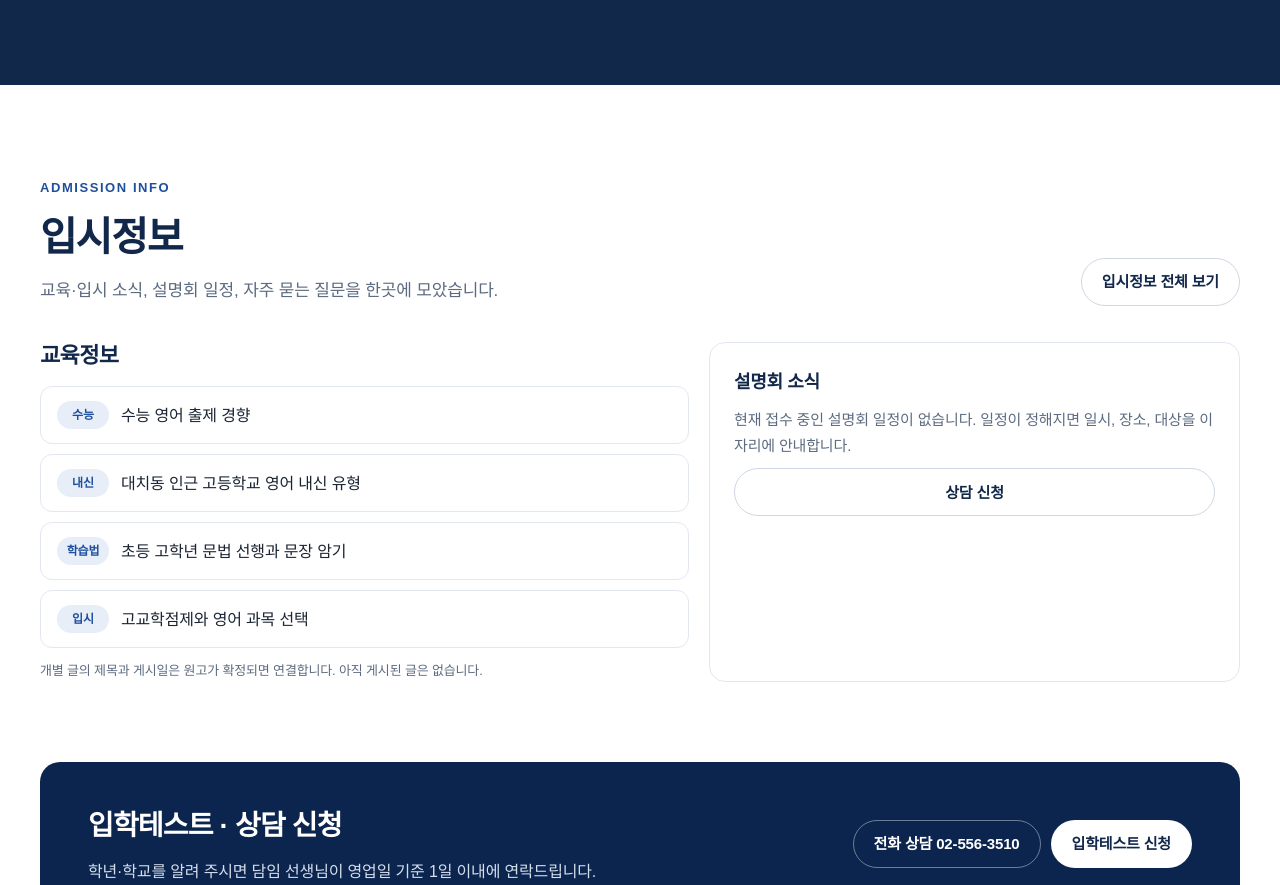
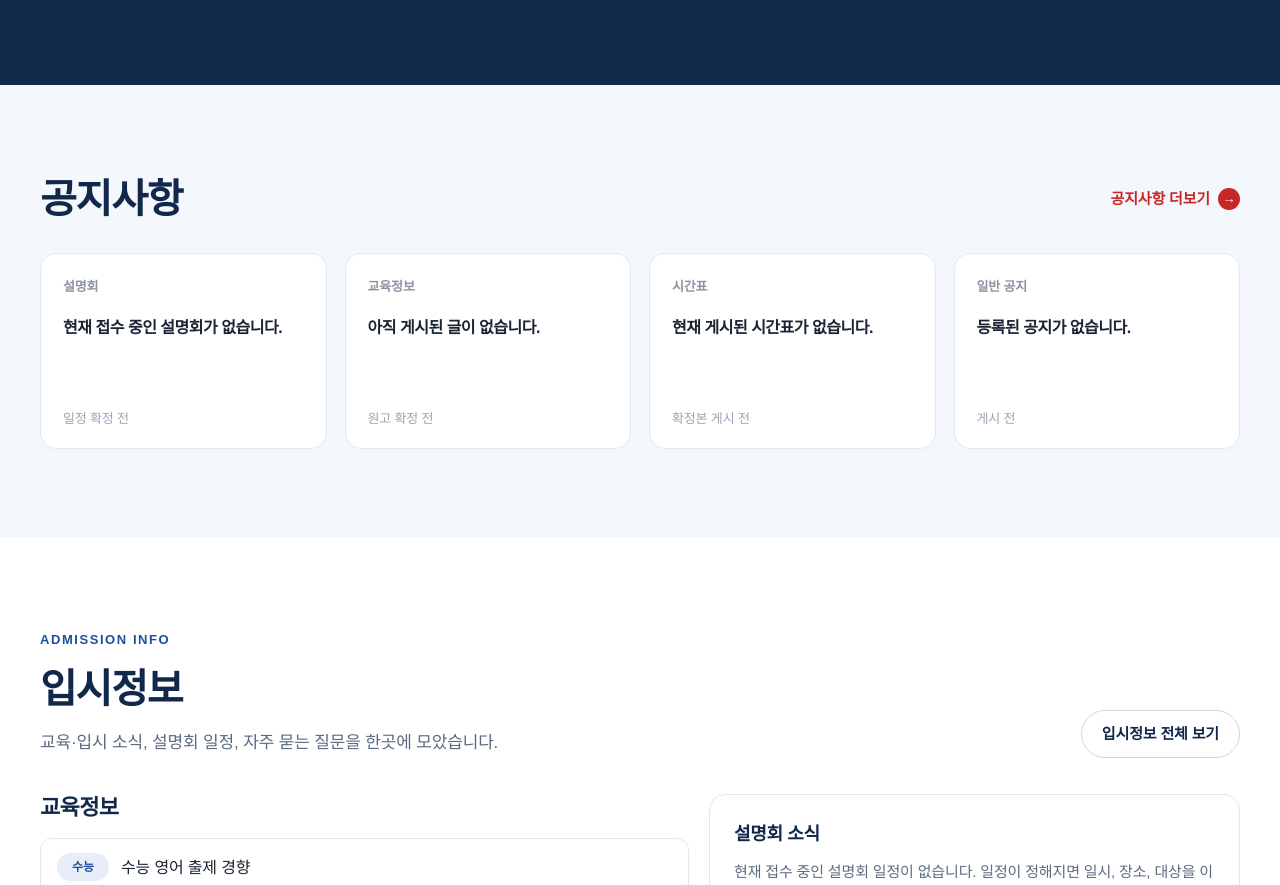
Before and after one commit to howmaking-prog/dcbesteng, a plain HTML site: page index.html in a window 1280 px wide. Shown: the part 2031-2916 px from the top of the page. Drawn offline with Linux system fonts and the light colour scheme; a web font is replaced by a local one.

Commit message:
첫화면에 공지 카드를 넣고 올리면 남색으로 바뀌게 한다.
Co-authored-by: Cursor <cursoragent@cursor.com>

```diff
--- a/css/home.css
+++ b/css/home.css
@@ -281,6 +281,105 @@
 .roadmap li:focus-within h3,
 .roadmap li:focus-within p {
   color: var(--white);
+}
+
+/* 첫 화면 공지 카드. 기본은 흰색이고, 마우스를 올리면 입시로드맵처럼 남색이 된다. */
+.notice-head {
+  align-items: flex-start;
+  margin-bottom: 28px;
+}
+
+.notice-more {
+  display: inline-flex;
+  align-items: center;
+  gap: 8px;
+  color: #c62828;
+  font-size: 15px;
+  font-weight: 700;
+  white-space: nowrap;
+}
+
+.notice-more span {
+  display: grid;
+  width: 22px;
+  height: 22px;
+  place-items: center;
+  border-radius: 50%;
+  background: #c62828;
+  color: var(--white);
+  font-size: 13px;
+  line-height: 1;
+}
+
+.notice-board {
+  display: grid;
+  gap: 16px;
+}
+
+.notice-board a {
+  display: flex;
+  flex-direction: column;
+  min-height: 196px;
+  height: 100%;
+  padding: 22px 22px 18px;
+  border: 1px solid #e4e7ee;
+  border-radius: 16px;
+  background: var(--white);
+  transition: background 0.2s ease, border-color 0.2s ease;
+}
+
+.notice-cat {
+  color: #8b93a1;
+  font-size: 13px;
+  font-weight: 600;
+}
+
+.notice-board strong {
+  margin-top: 18px;
+  color: var(--ink);
+  font-size: 16px;
+  font-weight: 800;
+  letter-spacing: -0.03em;
+  line-height: 1.55;
+}
+
+.notice-date {
+  margin-top: auto;
+  padding-top: 28px;
+  color: #9aa3b2;
+  font-size: 13px;
+}
+
+.notice-board a:hover,
+.notice-board a:focus-visible {
+  background: var(--navy);
+  border-color: var(--navy);
+}
+
+.notice-board a:hover .notice-cat,
+.notice-board a:hover strong,
+.notice-board a:hover .notice-date,
+.notice-board a:focus-visible .notice-cat,
+.notice-board a:focus-visible strong,
+.notice-board a:focus-visible .notice-date {
+  color: var(--white);
+}
+
+@media (min-width: 760px) {
+  .notice-board {
+    grid-template-columns: repeat(2, minmax(0, 1fr));
+  }
+}
+
+@media (min-width: 1024px) {
+  .notice-head {
+    align-items: center;
+  }
+
+  .notice-board {
+    grid-template-columns: repeat(4, minmax(0, 1fr));
+    gap: 18px;
+  }
 }
 
 /* 첫 화면 부서 카드: 둥근 사진, 제목, 설명, 자세히 보기 */
--- a/index.html
+++ b/index.html
@@ -21,10 +21,10 @@
   <meta name="theme-color" content="#12284B" />
   <link rel="preconnect" href="https://cdn.jsdelivr.net" />
   <link rel="stylesheet" href="https://cdn.jsdelivr.net/gh/orioncactus/pretendard@v1.3.9/dist/web/static/pretendard.min.css" />
-  <link rel="stylesheet" href="css/tokens.css?v=24" />
-  <link rel="stylesheet" href="css/base.css?v=24" />
-  <link rel="stylesheet" href="css/components.css?v=24" />
-  <link rel="stylesheet" href="css/home.css?v=24" />
+  <link rel="stylesheet" href="css/tokens.css?v=26" />
+  <link rel="stylesheet" href="css/base.css?v=26" />
+  <link rel="stylesheet" href="css/components.css?v=26" />
+  <link rel="stylesheet" href="css/home.css?v=26" />
 </head>
 <body data-page="home">
   <a class="skip-link" href="#main">본문으로 건너뛰기</a>
@@ -121,6 +121,45 @@
       </div>
     </section>
 
+    <section class="section section--soft" id="notices">
+      <div class="container">
+        <div class="section-head section-head--row notice-head">
+          <h2 class="section-title">공지사항</h2>
+          <a class="notice-more" href="information.html">공지사항 더보기 <span aria-hidden="true">→</span></a>
+        </div>
+        <ul class="notice-board">
+          <li>
+            <a href="information.html#events">
+              <span class="notice-cat" data-c="notices.boardCat1">설명회</span>
+              <strong data-c="notices.boardTitle1">현재 접수 중인 설명회가 없습니다.</strong>
+              <span class="notice-date" data-c="notices.boardMeta1">일정 확정 전</span>
+            </a>
+          </li>
+          <li>
+            <a href="information.html#edu">
+              <span class="notice-cat" data-c="notices.boardCat2">교육정보</span>
+              <strong data-c="notices.boardTitle2">아직 게시된 글이 없습니다.</strong>
+              <span class="notice-date" data-c="notices.boardMeta2">원고 확정 전</span>
+            </a>
+          </li>
+          <li>
+            <a href="information.html">
+              <span class="notice-cat" data-c="notices.boardCat3">시간표</span>
+              <strong data-c="notices.boardTitle3">현재 게시된 시간표가 없습니다.</strong>
+              <span class="notice-date" data-c="notices.boardMeta3">확정본 게시 전</span>
+            </a>
+          </li>
+          <li>
+            <a href="information.html">
+              <span class="notice-cat" data-c="notices.boardCat4">일반 공지</span>
+              <strong data-c="notices.boardTitle4">등록된 공지가 없습니다.</strong>
+              <span class="notice-date" data-c="notices.boardMeta4">게시 전</span>
+            </a>
+          </li>
+        </ul>
+      </div>
+    </section>
+
     <section class="section" id="info">
       <div class="container">
         <div class="section-head section-head--row">
@@ -176,8 +215,8 @@
     </section>
   </main>
   <div id="site-footer"></div>
-  <script src="js/content.js?v=24"></script>
-  <script src="js/config.js?v=24"></script>
-  <script src="js/site.js?v=24"></script>
+  <script src="js/content.js?v=26"></script>
+  <script src="js/config.js?v=26"></script>
+  <script src="js/site.js?v=26"></script>
 </body>
 </html>
--- a/js/content.js
+++ b/js/content.js
@@ -45,7 +45,19 @@ window.CONTENT = {
     timetableMiddle: "학기 중 정규 시간표와 내신 기간 보충 일정은 반이 확정되면 올립니다. 현재 게시된 시간표는 없습니다.",
     timetableHigh: "학기 중 정규 시간표와 모의고사 실시일은 확정되면 표로 올립니다. 현재 게시된 시간표는 없습니다.",
     timetableNote: "정원 마감 시 대기 접수를 받습니다. 시간표는 학기마다 조정될 수 있습니다.",
-    timetableNoteElementary: "정원 마감 시 대기 접수를 받습니다. 시간표는 학기마다 조정될 수 있습니다. 방학 특강 시간표는 설명회 소식에서 안내합니다."
+    timetableNoteElementary: "정원 마감 시 대기 접수를 받습니다. 시간표는 학기마다 조정될 수 있습니다. 방학 특강 시간표는 설명회 소식에서 안내합니다.",
+    boardCat1: "설명회",
+    boardTitle1: "현재 접수 중인 설명회가 없습니다.",
+    boardMeta1: "일정 확정 전",
+    boardCat2: "교육정보",
+    boardTitle2: "아직 게시된 글이 없습니다.",
+    boardMeta2: "원고 확정 전",
+    boardCat3: "시간표",
+    boardTitle3: "현재 게시된 시간표가 없습니다.",
+    boardMeta3: "확정본 게시 전",
+    boardCat4: "일반 공지",
+    boardTitle4: "등록된 공지가 없습니다.",
+    boardMeta4: "게시 전"
   },
   elementary: {
     regular: "리딩·어휘·기초 문법·영작을 균형 있게 다룹니다. 입학테스트 결과로 레벨을 나누고, 레벨마다 다른 교재와 암기 분량을 씁니다.",
--- a/js/site.js
+++ b/js/site.js
@@ -246,7 +246,7 @@
 
   // 홈 화면에 저장한 앱이 온라인이면 최신 파일을 받고, 갱신되면 한 번 다시 연다.
   if ("serviceWorker" in navigator) {
-    navigator.serviceWorker.register("sw.js?v=24").then((registration) => {
+    navigator.serviceWorker.register("sw.js?v=26").then((registration) => {
       registration.update();
       registration.addEventListener("updatefound", () => {
         const worker = registration.installing;
--- a/sw.js
+++ b/sw.js
@@ -1,5 +1,5 @@
 // 홈 화면 앱이 온라인이면 최신 파일을 받고, 오프라인일 때만 저장본을 쓴다.
-const VERSION = "dcbest-24";
+const VERSION = "dcbest-26";
 
 self.addEventListener("install", () => {
   self.skipWaiting();
```
Also changed, not shown: about.html (+7 -7 lines), admission.html (+7 -7 lines), elementary.html (+7 -7 lines), high.html (+7 -7 lines), information.html (+7 -7 lines), middle.html (+7 -7 lines), privacy.html (+5 -5 lines).
